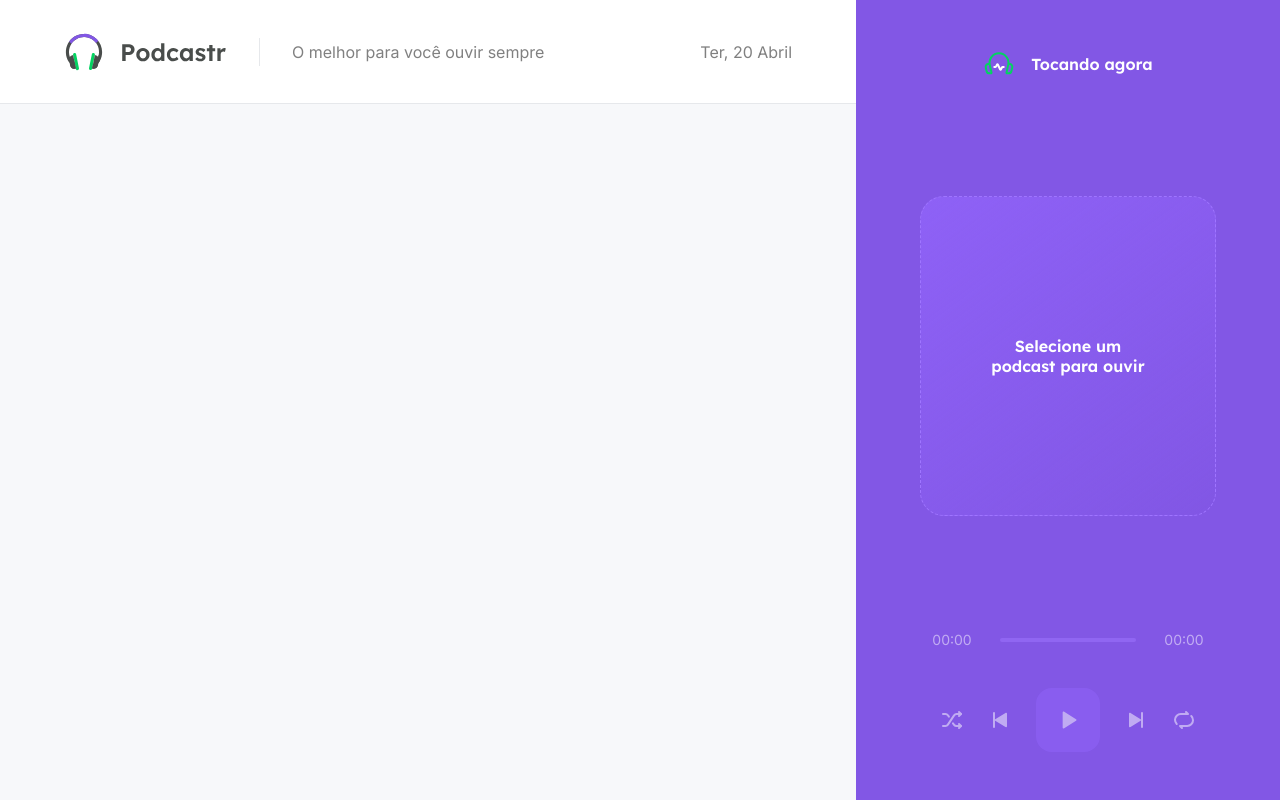
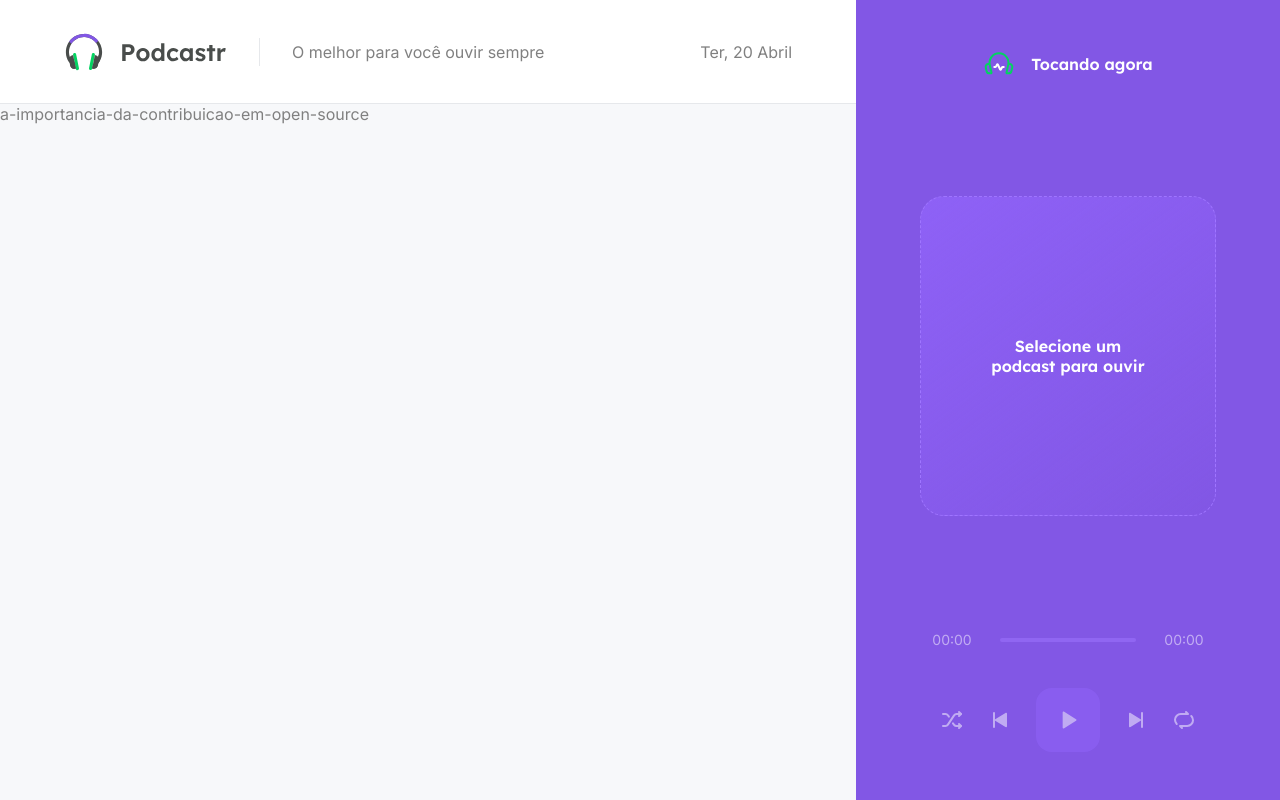
Before and after one commit to gutemberg-jhonata/podcaster, a Next.js app: page / in a window 1280 px wide. Built offline with nearby package versions, Linux system fonts and the light colour scheme; data requests are answered from the project's data file.

Commit message:
Add axios service

```diff
--- a/package.json
+++ b/package.json
@@ -9,6 +9,7 @@
     "server": "json-server server.json -w -d 750 -p 3333"
   },
   "dependencies": {
+    "axios": "^0.21.1",
     "date-fns": "^2.21.1",
     "next": "10.1.3",
     "react": "17.0.2",
--- a/src/pages/index.tsx
+++ b/src/pages/index.tsx
@@ -1,4 +1,5 @@
 import { GetStaticProps } from 'next';
+import { api } from '../services/api';
 
 type Episode = {
   id: string;
@@ -11,13 +12,18 @@ type HomeProps = {
 
 export default function Home(props: HomeProps) {
   return (
-    <div></div>
+    <div>{props.episodes[0].id}</div>
   )
 }
 
 export const getStaticProps: GetStaticProps = async () => {
-  const response = await fetch('http://localhost:3333/episodes');
-  const data = await response.json();
+  const { data } = await api.get('episodes', {
+    params: {
+      _limit: 12,
+      _sort: 'published_at',
+      _order: 'desc'
+    }
+  });
 
   return {
     props: {
--- /dev/null
+++ b/src/services/api.ts
@@ -0,0 +1,5 @@
+import axios from 'axios';
+
+export const api = axios.create({
+    baseURL: 'http://localhost:3333/'
+});
```
Also changed, not shown: 1 other file (tests, documents, lock files or other folders).
